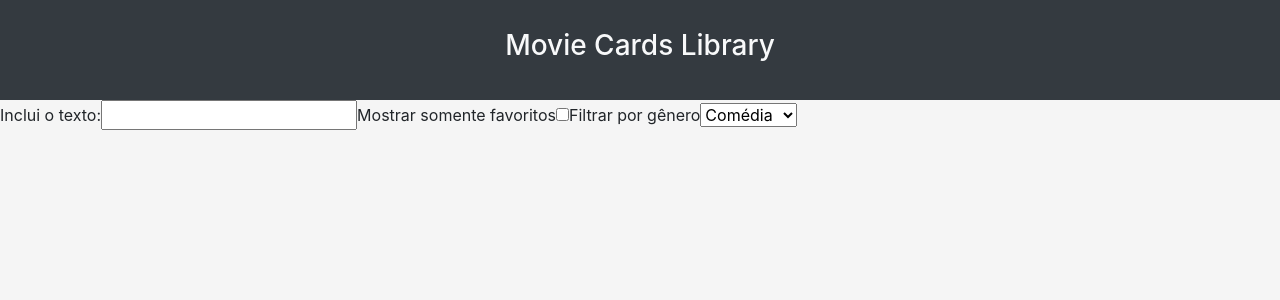
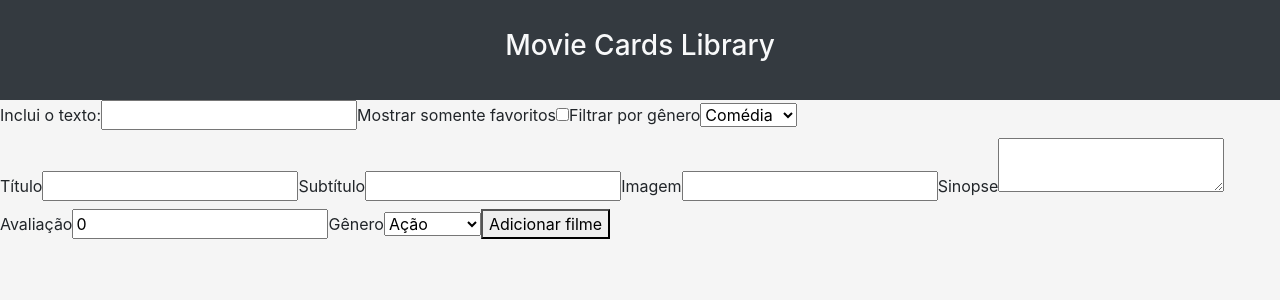
Before and after one commit to tryber/sd-04-block12-project-movie-card-library-stateful, a React (Create React App) app: page / in a window 1280 px wide. Shown: the top 300 px of the page. Built offline with nearby package versions, Linux system fonts and the light colour scheme.

Commit message:
AddMovie

```diff
--- a/src/App.js
+++ b/src/App.js
@@ -3,12 +3,14 @@ import './App.css';
 
 import Header from './components/Header';
 import SearchBar from './components/SearchBar';
+import AddMovie from './components/AddMovie';
 
 function App() {
   return (
     <div className="App">
       <Header />
       <SearchBar />
+      <AddMovie />
     </div>
   );
 }
--- a/src/components/AddMovie.jsx
+++ b/src/components/AddMovie.jsx
@@ -1 +1,71 @@
 // implement AddMovie component here
+import React from 'react';
+
+class AddMovie extends React.Component {
+  constructor(props) {
+    super(props);
+    this.state = {
+      subtitle: '',
+      title: '',
+      imagePath: '',
+      storyline: '',
+      rating: 0,
+      genre: 'action',
+    };
+    this.handleChange = this.handleChange.bind(this);
+  }
+
+  handleChange({ target: { value } }, name) {
+    const e = (name === 'rating') ? Number(value) : value;
+    this.setState({ [name]: e });
+  }
+
+  createElement(type, name, text, value, callback = this.handleChange) {
+    return (
+      <label htmlFor={name}>
+        {text}
+        <input type={type} name={name} value={value} onChange={(event) => callback(event, name)} />
+      </label>
+    );
+  }
+
+  reset(onClick) {
+    onClick(this.state);
+    this.setState({
+      subtitle: '',
+      title: '',
+      imagePath: '',
+      storyline: '',
+      rating: 0,
+      genre: 'action',
+    });
+  }
+
+  render() {
+    const { title, subtitle, imagePath, storyline, rating, genre } = this.state;
+    const { onClick } = this.props;
+    return (
+      <form>
+        {this.createElement('text', 'title', 'Título', title)}
+        {this.createElement('text', 'subtitle', 'Subtítulo', subtitle)}
+        {this.createElement('text', 'imagePath', 'Imagem', imagePath)}
+        <label htmlFor>
+          Sinopse
+          <textarea value={storyline} onChange={(event) => this.handleChange(event, 'storyline')} />
+        </label>
+        {this.createElement('number', 'rating', 'Avaliação', rating)}
+        <label htmlFor="genre">
+          Gênero
+          <select name="genre" value={genre} onChange={(event) => this.handleChange(event, 'genre')}>
+            <option value="action">Ação</option>
+            <option value="comedy">Comédia</option>
+            <option value="thriller">Suspense</option>
+          </select>
+          <button type="button" onClick={() => this.reset(onClick)}>Adicionar filme</button>
+        </label>
+      </form>
+    );
+  }
+}
+
+export default AddMovie;
```
